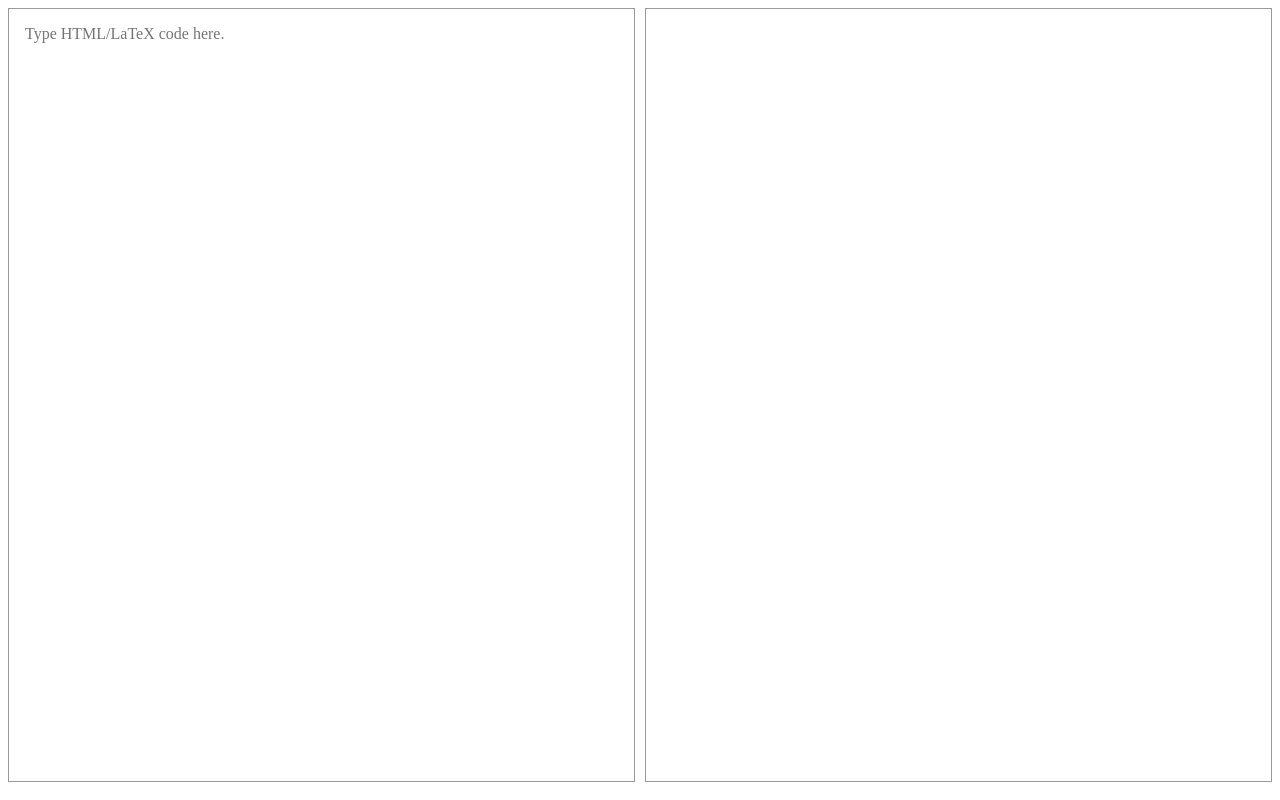
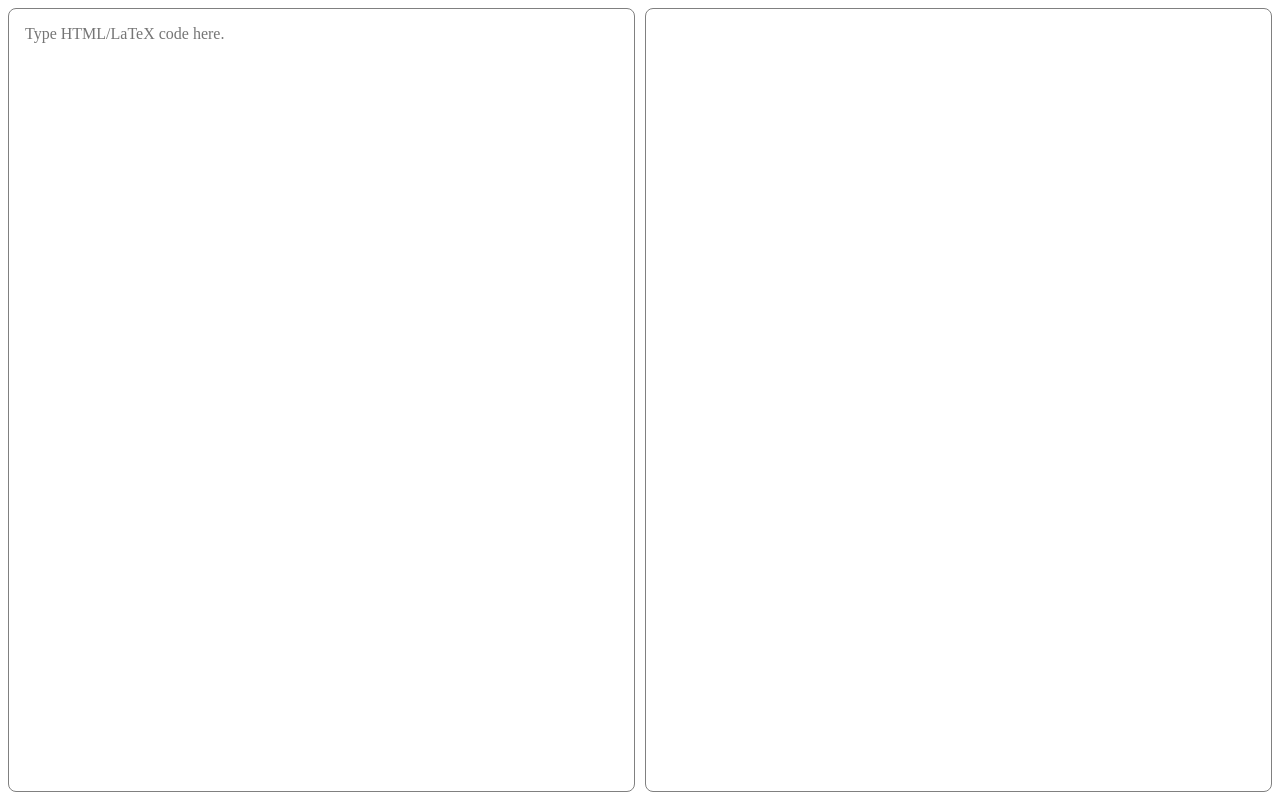
Before and after one commit to User0149/Notepad, a plain HTML site: page index.html in a window 1280 px wide. Drawn offline with nearby package versions, Linux system fonts and the light colour scheme.

Commit message:
refactor code

```diff
--- a/index.html
+++ b/index.html
@@ -17,11 +17,14 @@
         };
     </script>
     <script type="text/javascript" id="MathJax-script" src="https://cdn.jsdelivr.net/npm/mathjax@3/es5/tex-svg.js"></script>
-    <script src="script.js" defer></script>
 </head>
 
 <body>
-    <textarea id="editor" placeholder="Type HTML/LaTeX code here." oninput="compile();"></textarea>
-    <div id="display"></div>
+    <div id="container">
+        <textarea id="editor" placeholder="Type HTML/LaTeX code here." oninput="compile()"></textarea>
+        <div id="display"></div>
+    </div>
+
+    <script src="script.js"></script>
 </body>
 </html>
--- a/script.js
+++ b/script.js
@@ -1,22 +1,19 @@
-let overflow=false;
-function compile(){
-    window.localStorage.setItem('code',document.getElementById('editor').value);
+const editor = document.getElementById("editor");
+const display = document.getElementById("display");
 
-    if(document.getElementById('editor').scrollHeight > document.getElementById('editor').clientHeight){
-        document.getElementById('display').innerHTML=localStorage.getItem('code')+'\n\n\n\n\n';
-        overflow=true;
-    }
-    else{
-        document.getElementById('display').innerHTML=localStorage.getItem('code');
-        overflow=false;
-    }
+function compile() {
+    display.innerHTML = editor.value;
+    MathJax.typeset();
 
-    MathJax.typeset();
+    localStorage.setItem("editorValue", editor.value);
 }
 
-if(localStorage.getItem('code')==null){
-    localStorage.setItem('code','');
+if (localStorage.getItem("editorValue") === null){
+    localStorage.setItem("editorValue", "");
 }
 
-document.getElementById('editor').value=localStorage.getItem('code');
+// initialise editor value
+editor.value = localStorage.getItem("editorValue");
+
+// display output of editor in display box
 compile();
--- a/style.css
+++ b/style.css
@@ -1,32 +1,45 @@
-#editor{
-    background-color: white;
-    padding: 16px;
-    border: 1px solid rgb(153, 153, 153);
-    white-space: pre-wrap;
+#container {
+    display: flex;
+    height: 100%;
     width: 100%;
+
+    font-family: 'Times New Roman', Times, serif;
+    font-size: medium;
+}
+
+#editor {
+    box-sizing: border-box;
+
+    height: 100%;
+    width: calc(50% - 5px);
+
+    margin-right: 10px;
+    padding: 1rem;
+
+    border: 1px solid gray;
+    border-radius: 0.5rem;
+
     resize: none;
+    overflow: auto;
+    scrollbar-width: none;
+
     font-family: 'Times New Roman', Times, serif;
-    font-size: 16px;
-    float: left;
-    display: block;
-    overflow: auto;
+    font-size: medium;
+}
 
-    height: calc(100% - 10px);
+#display {
+    box-sizing: border-box;
+
+    height: 100%;
     width: calc(50% - 5px);
-}
-#display{
-    padding: 16px;
-    font-family: 'Times New Roman', Times, serif;
-    font-size: 16px;
-    border: 1px solid rgb(153, 153, 153);
-    background-color: white;
+
+    padding: 1rem;
+    border: 1px solid gray;
+    border-radius: 0.5rem;
+
     white-space: pre-wrap;
     word-wrap: break-word;
-    /* resize: none; */
-    float: right;
-    display: block;
+
     overflow: auto;
-
-    height: calc(100% - 34px - 10px);
-    width: calc(50% - 34px - 5px);
+    scrollbar-width: none;
 }
```
